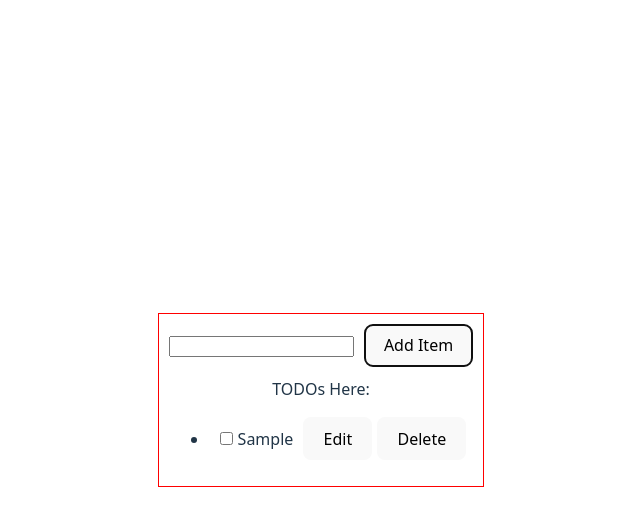
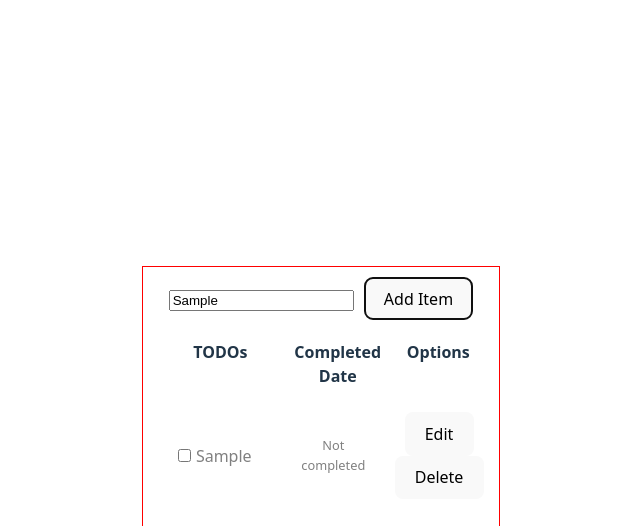
Before and after one commit to 1van2004/progra4_Lab5, a React (Vite) app: page / in a window 1280 px wide. Both pictures are taken after typing "Sample" into the empty fields and a click on the button "Add Item". Shown: the top 526 px of the page, without its empty margins (319-959 px from the left). Built offline with nearby package versions, Linux system fonts and the light colour scheme.

Commit message:
Cambio de orden, color y mostrar fecha al terminar una tarea

```diff
--- a/src/App.tsx
+++ b/src/App.tsx
@@ -3,6 +3,8 @@ import { useState, useEffect } from 'react'
 
 interface Todo {
   description: string
+  completed: boolean
+  completedAt: Date | null
 }
 
 const loadFromLocalStorage = (): Todo[] => {
@@ -25,7 +27,7 @@ function App() {
     setTodoList(storedTodos)
   }, [])
 
-  const handleChange = (e: any) => {
+  const handleChange = (e: React.ChangeEvent<HTMLInputElement>) => {
     setTodoDescription(e.target.value)
   }
 
@@ -41,13 +43,17 @@ function App() {
       setEditingIndex(null)
     } else {
 
-      const newTodo: Todo = { description: todoDescription }
+      const newTodo: Todo = {
+       description: todoDescription,
+       completed: false,
+       completedAt: null,
+  }
       const updatedList = [newTodo, ...todoList]
       setTodoList(updatedList)
       saveToLocalStorage(updatedList)
     }
 
-    setTodoDescription('')
+    //setTodoDescription('')
   }
 
   const handleDelete = (index: number) => {
@@ -59,6 +65,31 @@ function App() {
   const handleEdit = (index: number) => {
     setTodoDescription(todoList[index].description)
     setEditingIndex(index)
+  }
+
+
+  const handleCheckboxChange = (index: number) => {
+    const updatedList = [...todoList]
+    const todo = updatedList[index]
+
+    todo.completed = !todo.completed
+    todo.completedAt = todo.completed ? new Date() : null
+
+    updatedList.sort((a, b) => Number(a.completed) - Number(b.completed))
+    setTodoList(updatedList)
+    saveToLocalStorage(updatedList)
+  }
+
+
+  const formatDate = (date: Date) => {
+    return date.toLocaleString('es-CR', {
+      day: 'numeric',
+      month: 'short',
+      year: 'numeric',
+      hour: '2-digit',
+      minute: '2-digit',
+      hour12: true
+    })
   }
 
   return (
@@ -75,18 +106,53 @@ function App() {
         </button>
       </div>
 
-      <div style={{ marginTop: 10 }}>TODOs Here:</div>
-      <ul>
+      <div style={{
+        marginTop: 20,
+        fontWeight: 'bold',
+        display: 'flex',
+        justifyContent: 'space-between'
+      }}>
+        <span style={{ width: '40%' }}>TODOs</span>
+        <span style={{ width: '30%' }}>Completed Date</span>
+        <span style={{ width: '30%' }}>Options</span>
+      </div>
+
+      <ul style={{ listStyle: 'none', padding: 0 }}>
         {todoList.map((todo, index) => (
-          <li key={index} style={{ marginBottom: 5 }}>
-            <input type='checkbox' style={{ marginRight: 5 }} />
+          <li
+            key={index}
+            style={{
+              display: 'flex',
+              justifyContent: 'space-between',
+              alignItems: 'center',
+              padding: '8px 0',
+            }}
+          >
+            {/* Columna: TODO */}
+            <div style={{ width: '40%', color: todo.completed ? 'red' : 'gray' }}>
+              <input
+                type='checkbox'
+                checked={todo.completed}
+                onChange={() => handleCheckboxChange(index)}
+                style={{ marginRight: 5 }}
+              />
               {todo.description}
-            <button onClick={() => handleEdit(index)} style={{ marginLeft: 10 }}>
+            </div>
+
+            {/* Columna: Fecha */}
+            <div style={{ width: '30%', fontSize: '0.8rem', color: 'gray',  marginRight: '5%', marginLeft: '5%' }}>
+              {todo.completedAt ? formatDate(todo.completedAt) : 'Not completed'}
+            </div>
+
+            {/* Columna: Botones */}
+            <div style={{ width: '30%'}}>
+              <button onClick={() => handleEdit(index)} style={{ marginRight: 5 }}>
                 Edit
               </button>
-            <button onClick={() => handleDelete(index)} style={{ marginLeft: 5 }}>
+              <button onClick={() => handleDelete(index)} style={{ marginRight: 5 }}>
                 Delete
               </button>
+            </div>
           </li>
         ))}
       </ul>
```
Lines whose indentation alone changed are shown as unchanged.
